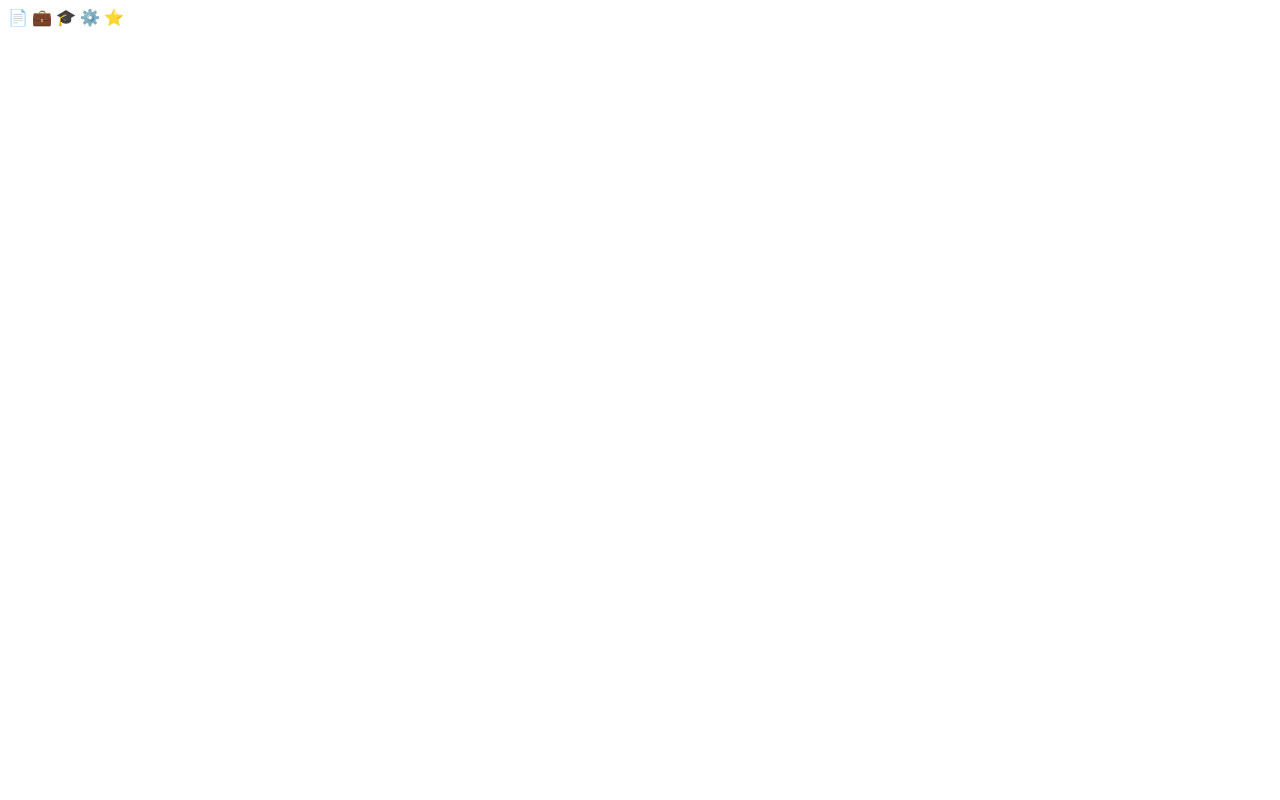
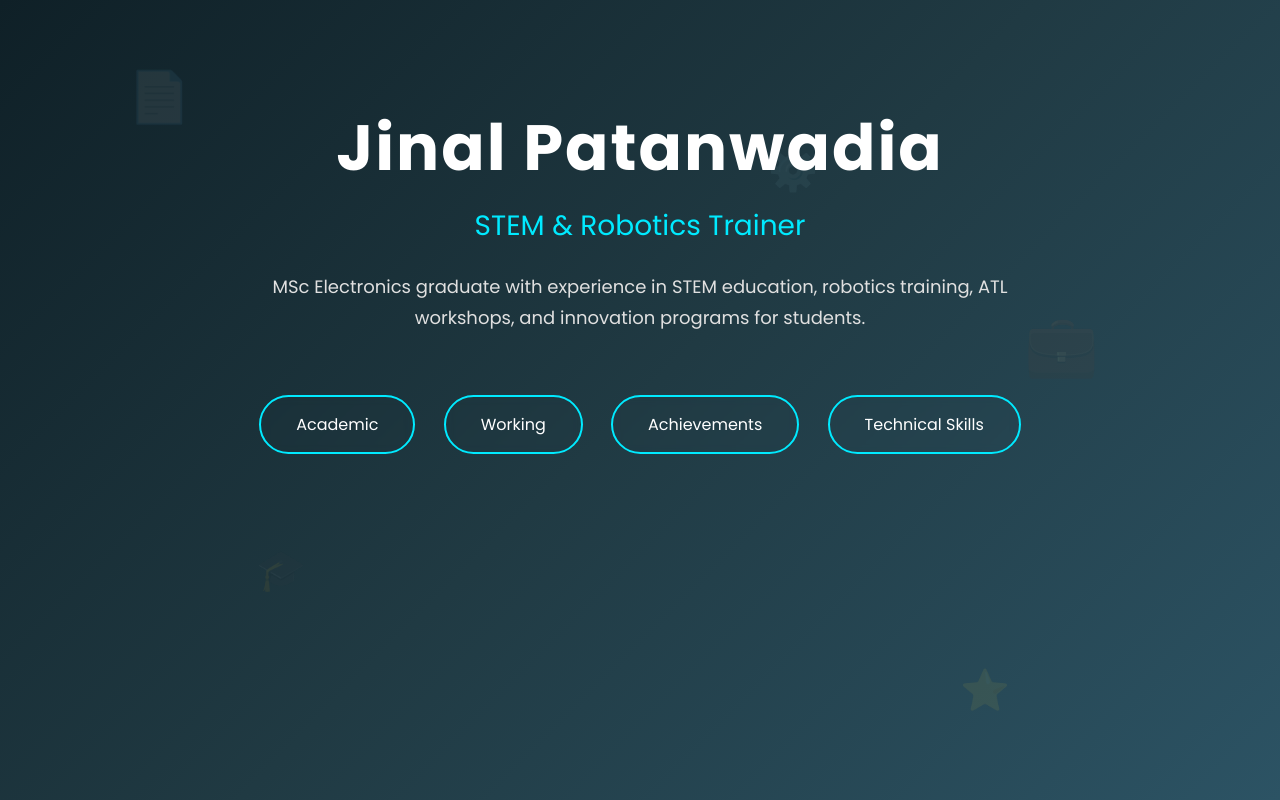
Before and after one commit to jinalstembotix/jinalpatanwadia.github.io, a plain HTML site: page index.html in a window 1280 px wide. Drawn offline with Linux system fonts and the light colour scheme.

Commit message:
Update index.html

```diff
--- a/index.html
+++ b/index.html
@@ -1,3 +1,16 @@
+<!DOCTYPE html>
+<html lang="en">
+<head>
+  <meta charset="UTF-8">
+  <title>Jinal | Portfolio</title>
+
+  <!-- CSS LINK (MOST IMPORTANT LINE) -->
+  <link rel="stylesheet" href="style.css">
+</head>
+
+<body>
+
+<!-- Floating Background Icons -->
 <div class="background-icons">
   <span>📄</span>
   <span>💼</span>
@@ -5,3 +18,24 @@
   <span>⚙️</span>
   <span>⭐</span>
 </div>
+
+<!-- Main Content -->
+<div class="container">
+  <h1>Jinal Patanwadia</h1>
+  <h2>STEM & Robotics Trainer</h2>
+
+  <p>
+    MSc Electronics graduate with experience in STEM education,
+    robotics training, ATL workshops, and innovation programs for students.
+  </p>
+
+  <div class="buttons">
+    <a href="academic.html" class="btn">Academic</a>
+    <a href="working.html" class="btn">Working</a>
+    <a href="achievements.html" class="btn">Achievements</a>
+    <a href="skills.html" class="btn">Technical Skills</a>
+  </div>
+</div>
+
+</body>
+</html>
```
